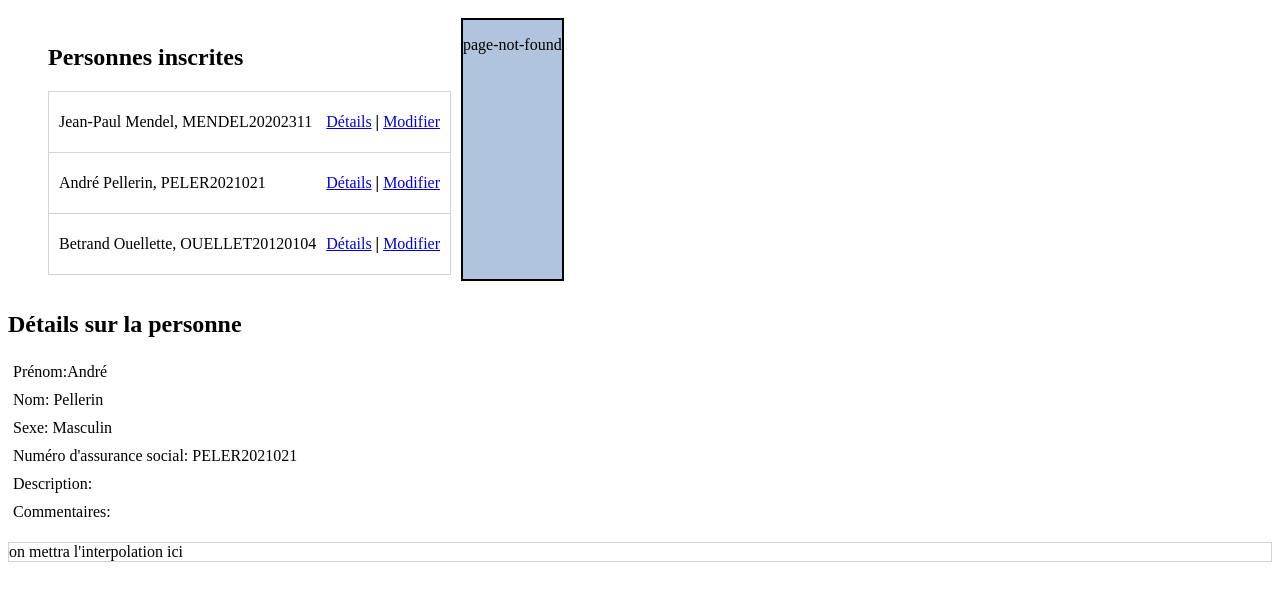
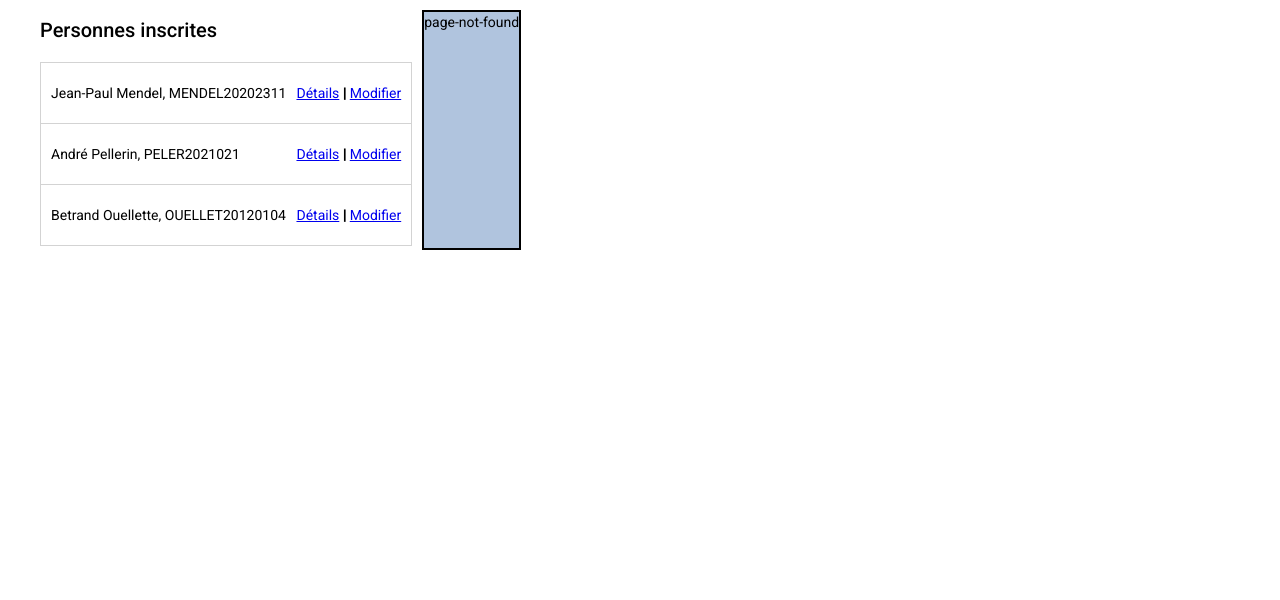
Before and after one commit to PrestigiousP/AngularWebsite, an Angular app: page / in a window 1280 px wide. Shown: the top 600 px of the page. Built offline with nearby package versions, Linux system fonts and the light colour scheme.

Commit message:
material

```diff
--- a/angular.json
+++ b/angular.json
@@ -24,6 +24,7 @@
               "src/assets"
             ],
             "styles": [
+              "./node_modules/@angular/material/prebuilt-themes/indigo-pink.css",
               "src/styles.css"
             ],
             "scripts": []
@@ -87,6 +88,7 @@
               "src/assets"
             ],
             "styles": [
+              "./node_modules/@angular/material/prebuilt-themes/indigo-pink.css",
               "src/styles.css"
             ],
             "scripts": []
--- a/package.json
+++ b/package.json
@@ -12,10 +12,12 @@
   "private": true,
   "dependencies": {
     "@angular/animations": "~11.0.6",
+    "@angular/cdk": "^11.1.1",
     "@angular/common": "~11.0.6",
     "@angular/compiler": "~11.0.6",
     "@angular/core": "~11.0.6",
     "@angular/forms": "~11.0.6",
+    "@angular/material": "^11.1.1",
     "@angular/platform-browser": "~11.0.6",
     "@angular/platform-browser-dynamic": "~11.0.6",
     "@angular/router": "~11.0.6",
--- a/src/app/app-routing.module.ts
+++ b/src/app/app-routing.module.ts
@@ -6,7 +6,7 @@
 
 
 const routes: Routes = [
-  { path: 'detailsddd/:idx',  component: DetailsComponent },
+  { path: 'details/:idx',  component: DetailsComponent },
   { path: 'edit/:idx',  component: EditorComponent },
   { path: '**', component: PageNotFoundComponent }
 
--- a/src/app/app.component.html
+++ b/src/app/app.component.html
@@ -24,14 +24,9 @@
 <div class="details">
 
   <router-outlet></router-outlet><!--insert component ici-->
+
 </div>
 
 
 
   </section>
-
-<app-details
-  [test]="title"
-  [individu] = individus[1]
-
-></app-details>
--- a/src/app/app.module.ts
+++ b/src/app/app.module.ts
@@ -6,6 +6,7 @@
 import { DetailsComponent } from './details/details.component';
 import { EditorComponent } from './editor/editor.component';
 import { PageNotFoundComponent } from './page-not-found/page-not-found.component';
+import { BrowserAnimationsModule } from '@angular/platform-browser/animations';
 
 @NgModule({
   declarations: [
@@ -16,7 +17,8 @@
   ],
   imports: [
     BrowserModule,
-    AppRoutingModule
+    AppRoutingModule,
+    BrowserAnimationsModule
   ],
   providers: [],
   bootstrap: [AppComponent]
--- a/src/app/model/intervenant.model.ts
+++ b/src/app/model/intervenant.model.ts
@@ -1,9 +1,8 @@
-export class intervenant{
+export class Intervenant {
   fName: string;
   lName: string;
   email: string;
   numTel: string;
   address: string;
 
-
 }
--- a/src/index.html
+++ b/src/index.html
@@ -6,8 +6,11 @@
   <base href="/">
   <meta name="viewport" content="width=device-width, initial-scale=1">
   <link rel="icon" type="image/x-icon" href="favicon.ico">
+  <link rel="preconnect" href="https://fonts.gstatic.com">
+  <link href="https://fonts.googleapis.com/css2?family=Roboto:wght@300;400;500&display=swap" rel="stylesheet">
+  <link href="https://fonts.googleapis.com/icon?family=Material+Icons" rel="stylesheet">
 </head>
-<body>
+<body class="mat-typography">
   <app-root></app-root>
 </body>
 </html>
--- a/src/styles.css
+++ b/src/styles.css
@@ -1 +1,4 @@
 /* You can add global styles to this file, and also import other style files */
+
+html, body { height: 100%; }
+body { margin: 0; font-family: Roboto, "Helvetica Neue", sans-serif; }
```
Also changed, not shown: 1 other file (tests, documents, lock files or other folders).
